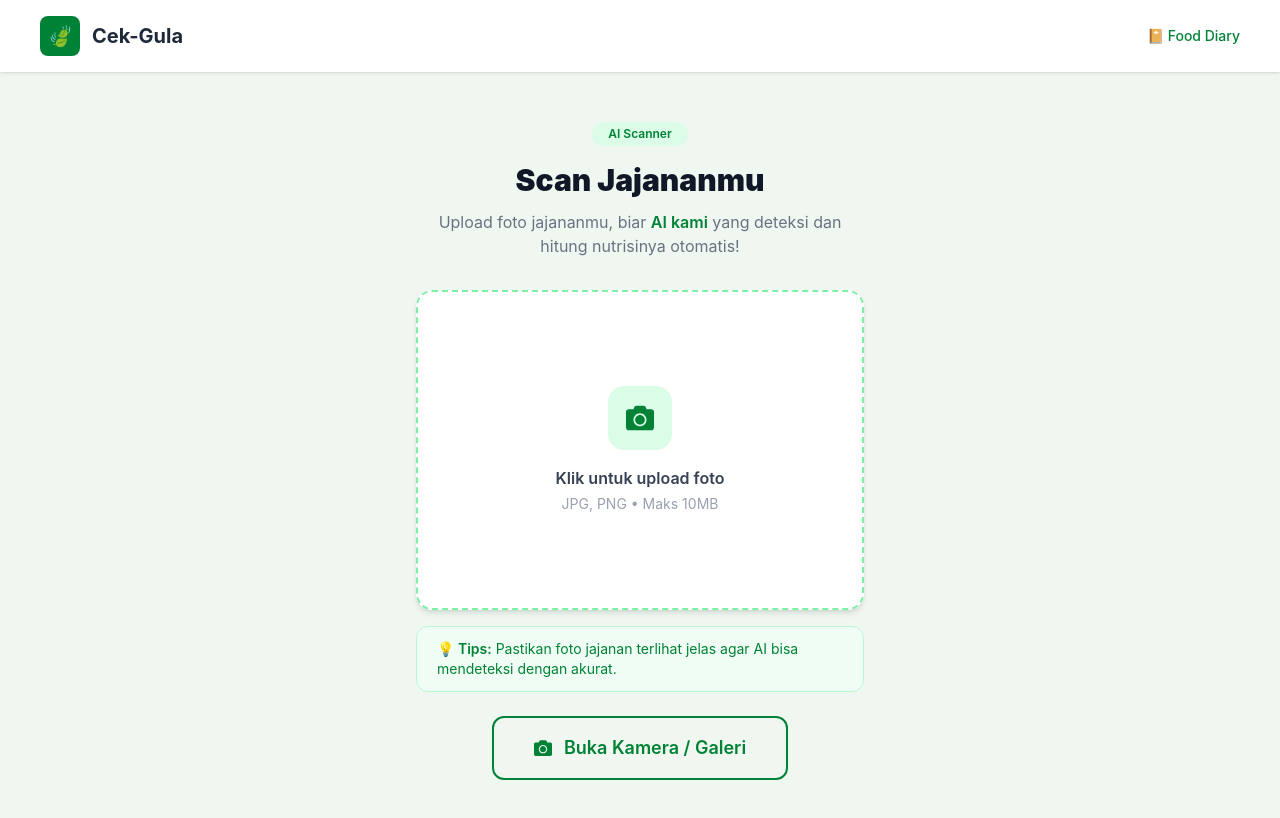
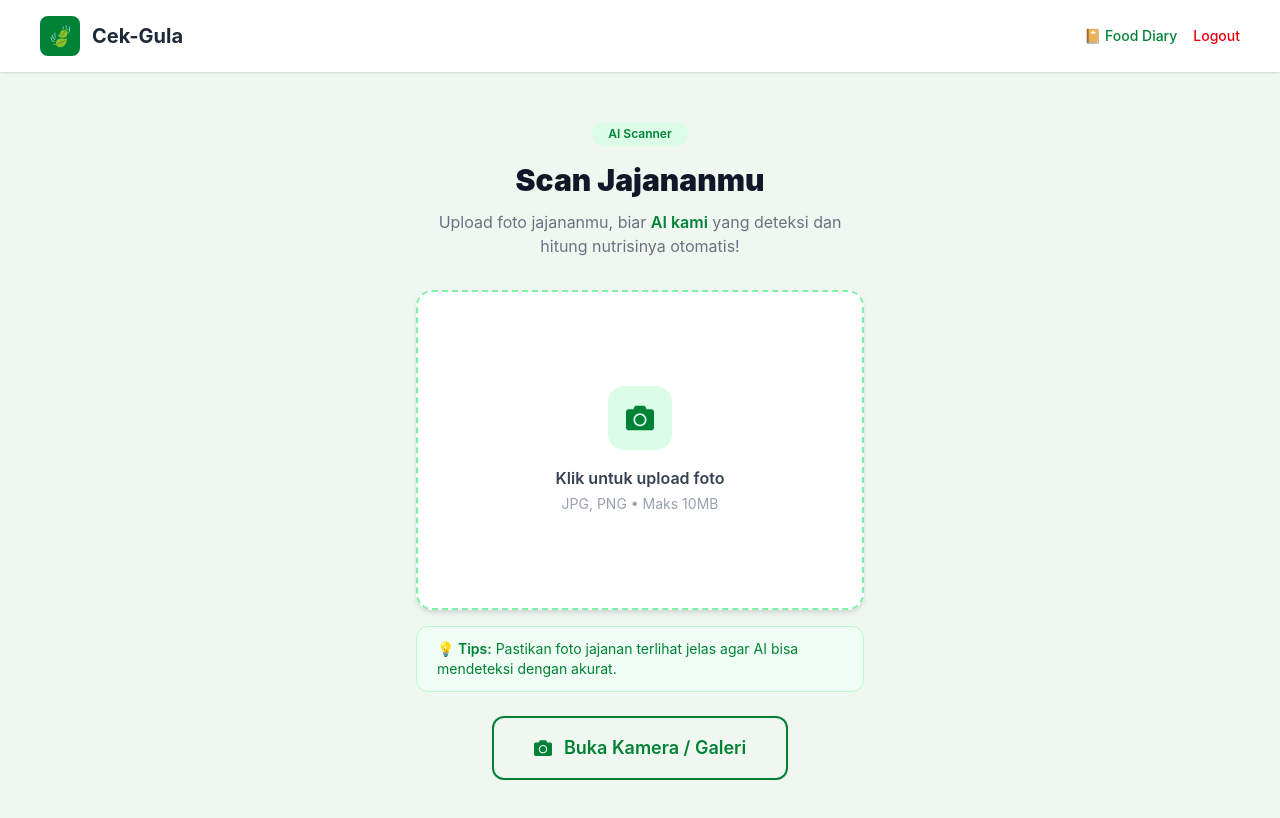
Before and after one commit to laurentcynthiacasandra-spec/cek-gula, a React (Vite) app in the folder cek-gula-frontend/: page /scan in a window 1280 px wide. Shown: the top 818 px of the page. Built offline with nearby package versions, Linux system fonts and the light colour scheme.

Commit message:
add logout button

```diff
--- a/cek-gula-frontend/src/pages/ScanPage.jsx
+++ b/cek-gula-frontend/src/pages/ScanPage.jsx
@@ -119,11 +119,18 @@ function ScanPage() {
           <div className="bg-green-700 text-white w-10 h-10 rounded-lg flex items-center justify-center text-xl">🍃</div>
           <span className="font-bold text-xl text-gray-800">Cek-Gula</span>
         </div>
-        <button
-          onClick={() => navigate('/diary')}
-          className="text-green-700 font-medium hover:underline text-sm">
-          📔 Food Diary
-        </button>
+        <div className="flex items-center gap-4">
+          <button
+            onClick={() => navigate('/diary')}
+            className="text-green-700 font-medium hover:underline text-sm">
+            📔 Food Diary
+          </button>
+          <button
+            onClick={() => { localStorage.removeItem('token'); localStorage.removeItem('user'); navigate('/login'); }}
+            className="text-red-600 font-medium hover:underline text-sm">
+            Logout
+          </button>
+        </div>
       </nav>
 
       <div className="flex flex-col items-center justify-center flex-1 px-4 py-12">
```
